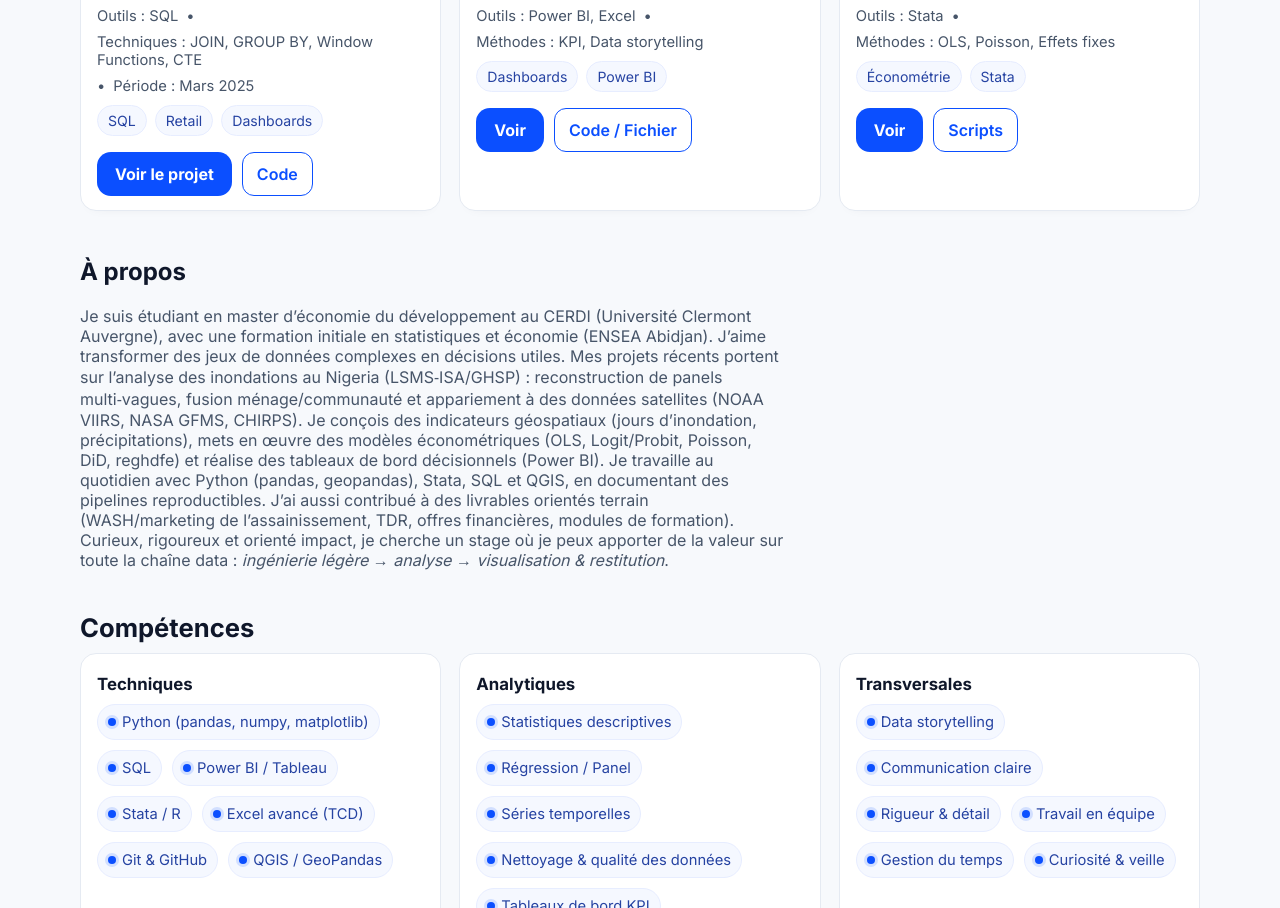
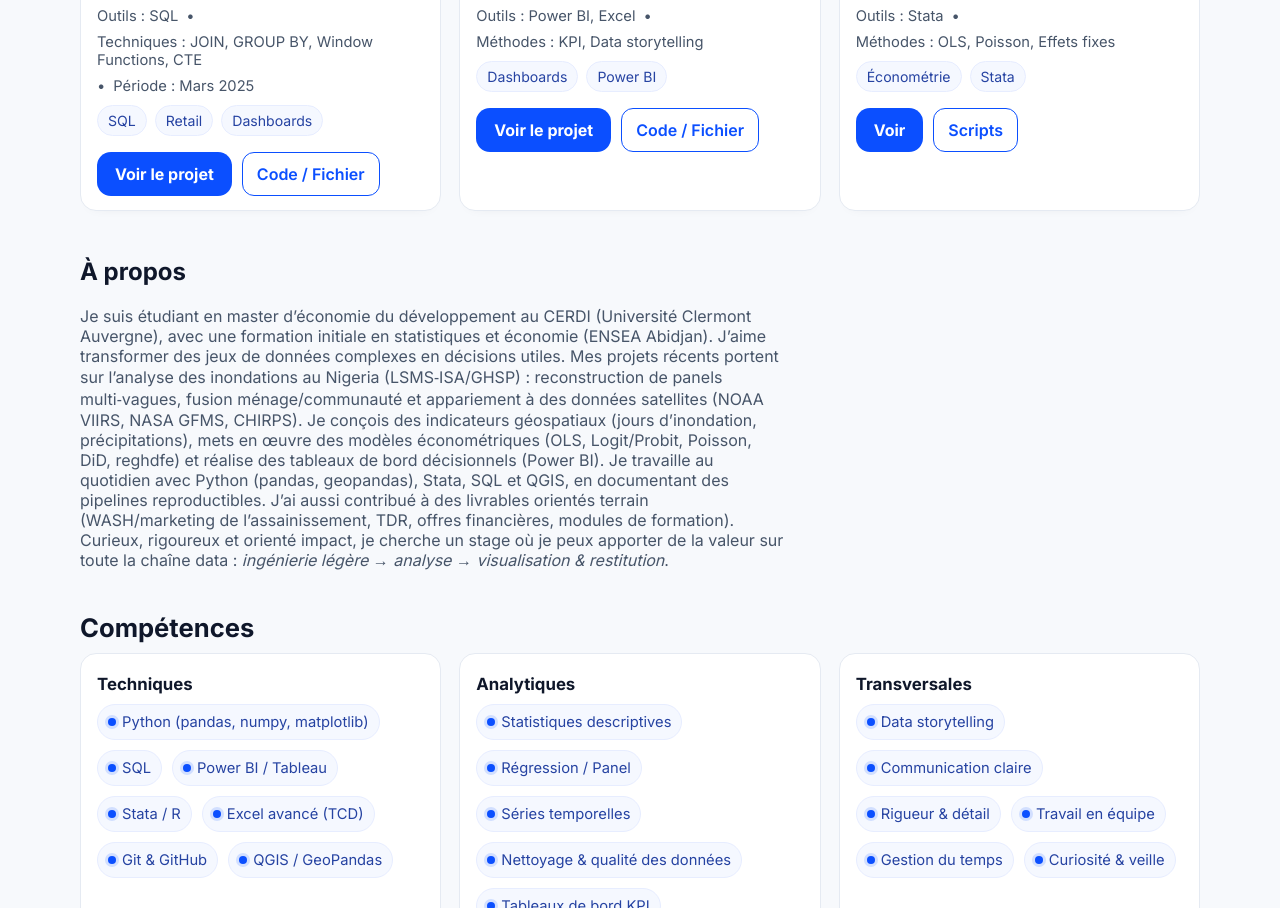
Before and after one commit to Papito5/Daouda_Analyst.github.io, a plain HTML site: page index.html in a window 1280 px wide. Shown: the part 1107-2015 px from the top of the page. Drawn offline with Linux system fonts and the light colour scheme.

Commit message:
Update index.html

```diff
--- a/index.html
+++ b/index.html
@@ -151,7 +151,7 @@
 </div>
 <div class="actions">
 <a class="btn" href="projet-sql-retail.html" target="_blank" rel="noopener">Voir le projet</a>
-<a class="btn-outline" href="#" target="_blank" rel="noopener">Code</a>
+<a class="btn-outline" href="https://github.com/Papito5/Data-Analysis-SQL/tree/main/customer-trends-data-analysis" target="_blank" rel="noopener">Code / Fichier</a>
 </div>
 </div>
 </article>
@@ -172,8 +172,8 @@
               <span class="tag">Power BI</span>
             </div>
             <div class="actions">
-              <a class="btn" href="#" aria-label="Voir le projet Dashboard">Voir</a>
-              <a class="btn-outline" href="projet bi 2.thml" aria-label="Voir le code ou le fichier">Code / Fichier</a>
+              <a class="btn" href="projet bi 2.thml" aria-label="Voir le projet Dashboard">Voir le projet</a>
+              <a class="btn-outline" href="" aria-label="Voir le code ou le fichier">Code / Fichier</a>
             </div>
           </div>
         </article>
```
